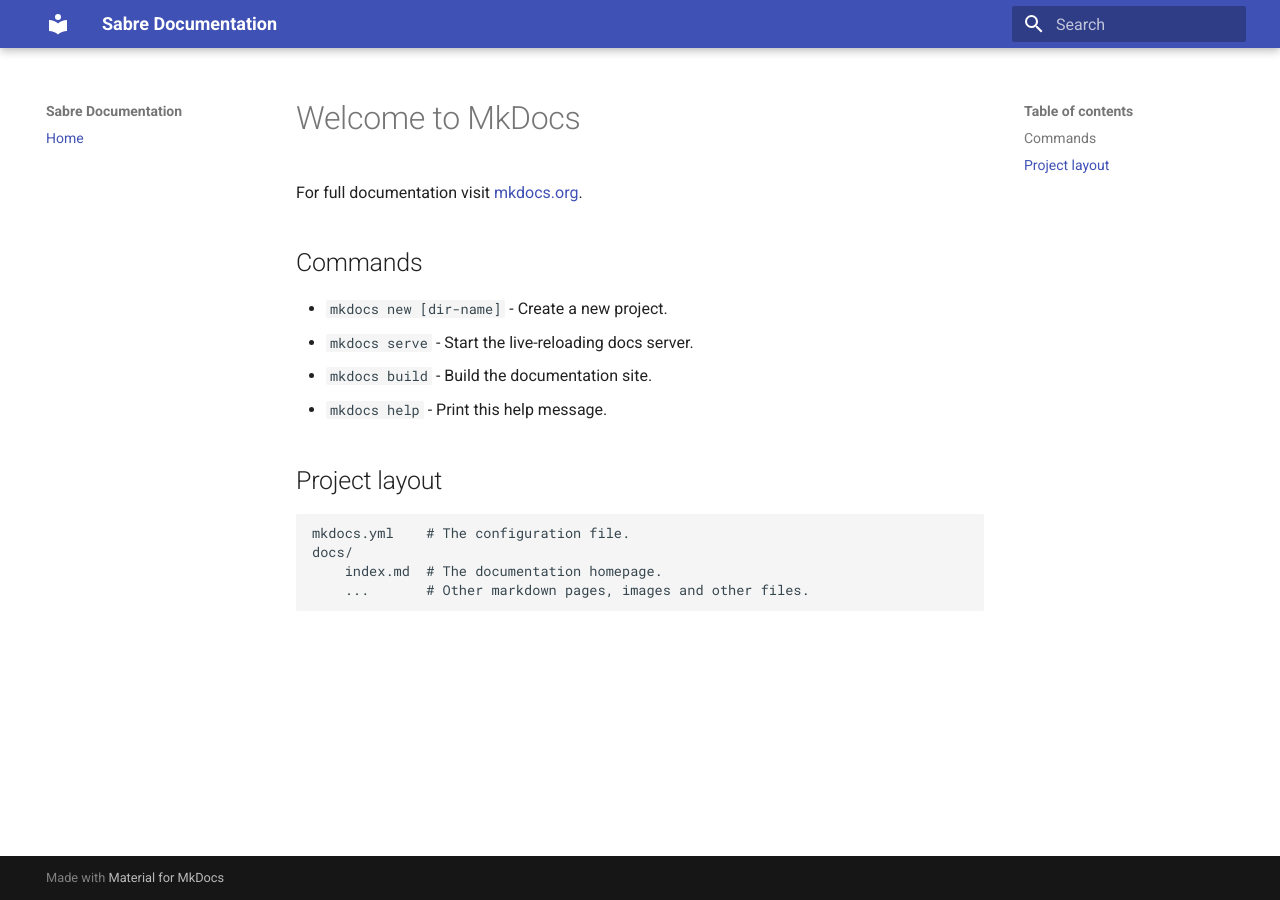
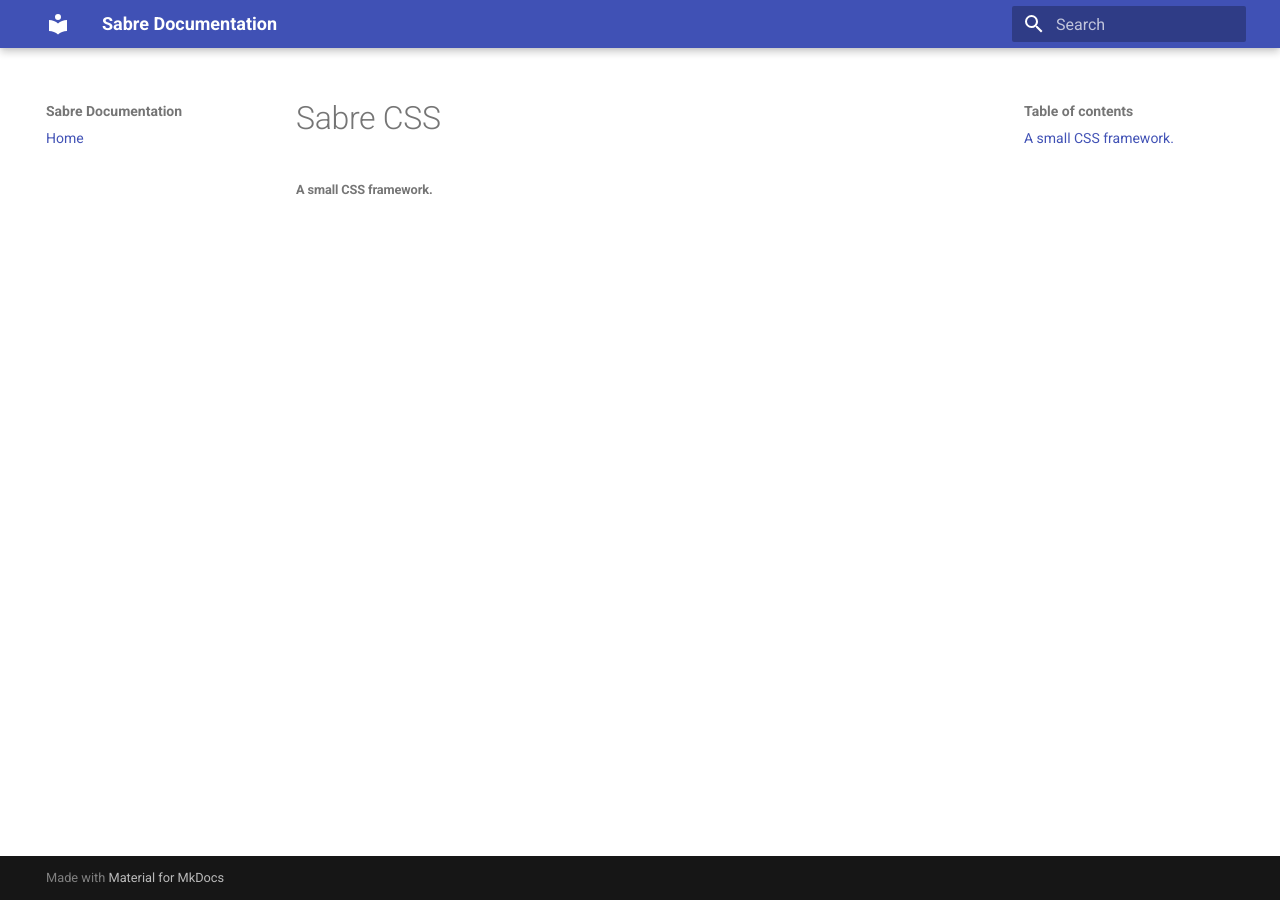
Before and after one commit to teymour-aldridge/sabre-docs, an MkDocs documentation site: the page built from docs/index.md, in a window 1280 px wide. Built offline with MkDocs 1.6.1 and Material for MkDocs 9.7.7, drawn with Linux system fonts in a browser that asks for light colours.

Commit message:
Added Google Analytics tracking code.

```diff
--- a/docs/index.md
+++ b/docs/index.md
@@ -1,17 +1,2 @@
-# Welcome to MkDocs
-
-For full documentation visit [mkdocs.org](https://mkdocs.org).
-
-## Commands
-
-* `mkdocs new [dir-name]` - Create a new project.
-* `mkdocs serve` - Start the live-reloading docs server.
-* `mkdocs build` - Build the documentation site.
-* `mkdocs help` - Print this help message.
-
-## Project layout
-
-    mkdocs.yml    # The configuration file.
-    docs/
-        index.md  # The documentation homepage.
-        ...       # Other markdown pages, images and other files.
+# Sabre CSS
+###### A small CSS framework.
--- a/mkdocs.yml
+++ b/mkdocs.yml
@@ -3,3 +3,4 @@ theme:
   name: 'material'
 nav:
   - Home: index.md
+google_analytics: ['UA-145439139-1', 'sabrecss.netlify.com']
```
